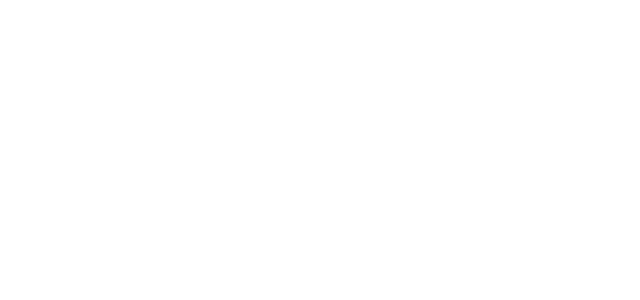
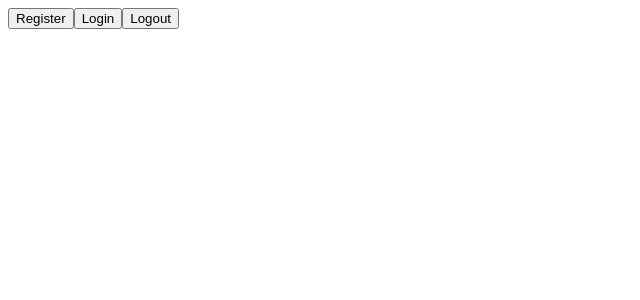
Before and after one commit to isharah-project/isharah-frontend, a Nuxt app: page /login in a window 1280 px wide. Before the commit this address had no page. Shown: the top 300 px of the page, without its empty margins (0-640 px from the left). Built offline with nearby package versions, Linux system fonts and the light colour scheme.

Commit message:
Add vue auth + axios interceptor middleware.

```diff
--- a/nuxt.config.js
+++ b/nuxt.config.js
@@ -34,6 +34,7 @@ module.exports = {
   ** Plugins to load before mounting the App
   */
   plugins: [
+    '~/plugins/axios'
   ],
 
   /*
@@ -43,8 +44,25 @@ module.exports = {
     // Doc: https://axios.nuxtjs.org/usage
     '@nuxtjs/axios',
     '@nuxtjs/pwa',
-    '@nuxtjs/dotenv'
+    '@nuxtjs/dotenv',
+    '@nuxtjs/auth'
   ],
+  /*
+  ** Auth module
+   */
+  auth: {
+    strategies: {
+      local: {
+        endpoints: {
+          login: { url: '/auth/sign_in/', method: 'post', propertyName: 'auth.data' },
+          logout: { url: '/auth/sign_out/', method: 'delete' },
+          user: { url: '/auth/validate_token/', method: 'get' }
+        }
+        // tokenRequired: true,
+        // tokenType: 'bearer',
+      }
+    }
+  },
   /*
   ** Axios module configuration
   */
--- a/package.json
+++ b/package.json
@@ -14,6 +14,7 @@
     "test": "jest"
   },
   "dependencies": {
+    "@nuxtjs/auth": "^4.5.3",
     "@nuxtjs/axios": "^5.3.6",
     "@nuxtjs/dotenv": "^1.3.0",
     "@nuxtjs/pwa": "^2.6.0",
--- /dev/null
+++ b/pages/login.vue
@@ -0,0 +1,53 @@
+<template>
+  <div>
+    <button @click="register">
+      Register
+    </button>
+    <button @click="login">
+      Login
+    </button>
+    <button @click="logout">
+      Logout
+    </button>
+  </div>
+</template>
+
+<script>
+export default {
+  methods: {
+    register () {
+      this.$axios.$post('auth', {
+        'email': 'tarek.alqaddy@gmail.com',
+        'password': 'password',
+        'password_confirmation': 'password',
+        'first_name': 'youssef',
+        'last_name': 'fares',
+        'gender': 'male',
+        'city': 'Cairo',
+        'country': 'Egypt',
+        'date_of_birth': '20/03/1996',
+        'confirm_success_url': '/'
+      }).then((r) => {
+        console.log(r)
+      }).catch((e) => {
+        console.log(e)
+      })
+    },
+    login () {
+      this.$auth.loginWith('local', {
+        data: {
+          email: 'youssefares@egsl.com',
+          password: 'password'
+        }
+      })
+    },
+    logout () {
+      this.$auth.logout()
+    }
+  }
+}
+</script>
+
+<style scoped>
+
+</style>
--- /dev/null
+++ b/plugins/axios.js
@@ -0,0 +1,31 @@
+export default function ({ $axios, app, store }) {
+  let headers = ['uid', 'access-token', 'client', 'expiry', 'token-type']
+  $axios.onRequest((config) => {
+    let authHeaders = app.$auth.$storage.getUniversal('fullToken')
+    if (authHeaders) {
+      let parsedAuthHeaders = JSON.parse(authHeaders)
+      headers.forEach((header) => {
+        config.headers[header] = parsedAuthHeaders[header]
+      })
+    }
+  })
+
+  $axios.onResponse((config) => {
+    let authHeaders = {}
+    headers.forEach((header) => {
+      authHeaders[header] = config.headers[header]
+    })
+    let oldAuthHeaders = app.$auth.$storage.getUniversal('fullToken')
+    let newerToken = true
+    if (oldAuthHeaders && Number(authHeaders.expiry) <= Number(oldAuthHeaders.expiry)) {
+      newerToken = false
+    }
+    if (Object.keys(authHeaders).length >= 4 && newerToken) {
+      app.$auth.$storage.setUniversal('fullToken', JSON.stringify(authHeaders))
+    }
+    if (config.request.responseURL.includes('validate_token') ||
+      config.request.responseURL.includes('login')) {
+      store.commit('setUser', config.data.data)
+    }
+  })
+}
--- /dev/null
+++ b/store/index.js
@@ -0,0 +1,12 @@
+export const state = () => ({
+  user: null
+})
+
+export const mutations = {
+  setUser (state, user) {
+    state.user = user
+  },
+  clearUser (state) {
+    state.user = null
+  }
+}
```
Also changed, not shown: 1 other file (tests, documents, lock files or other folders).
